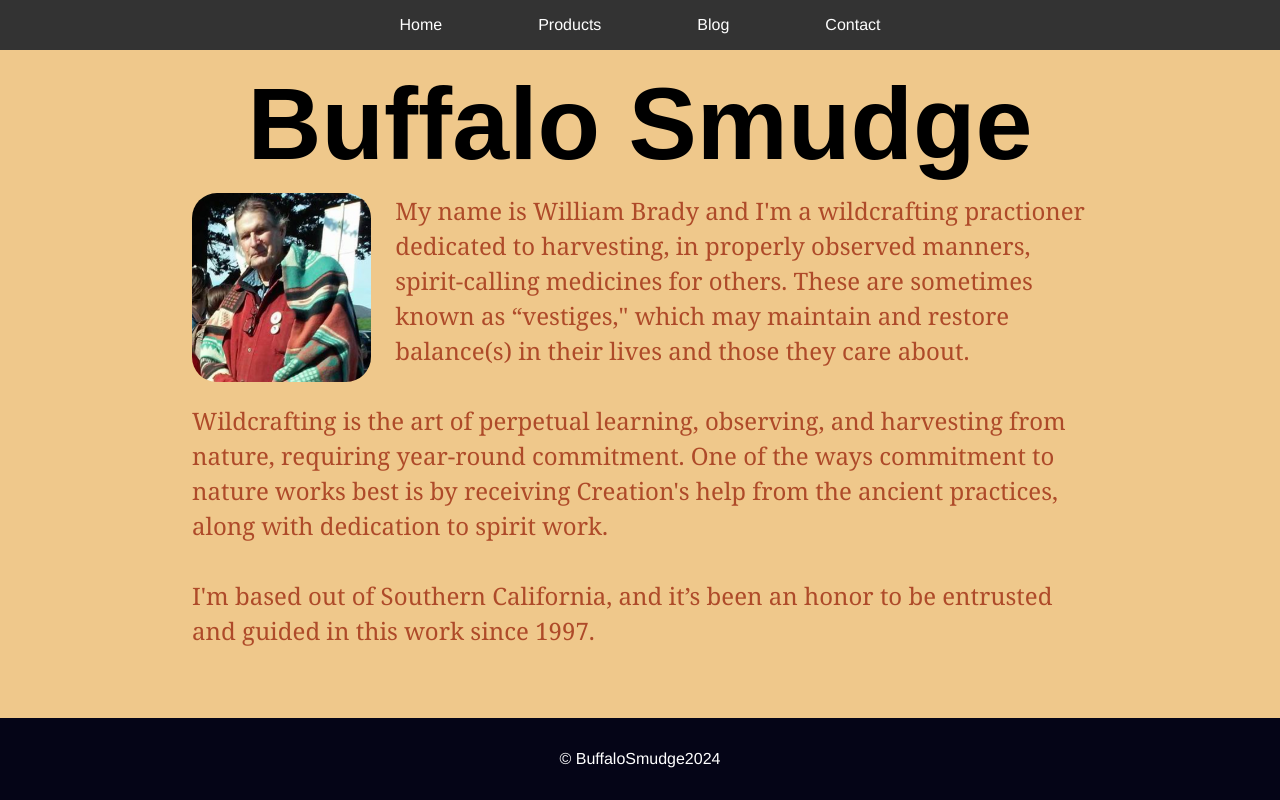
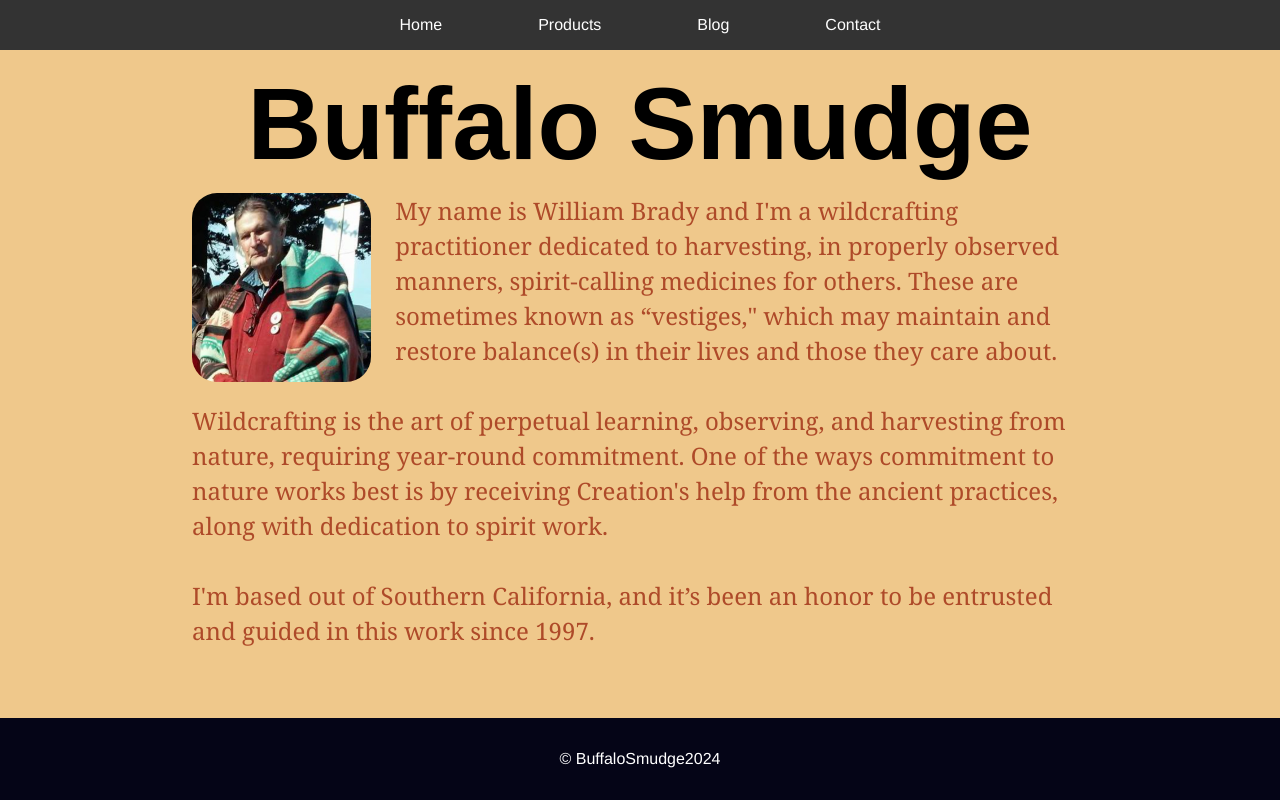
Before and after one commit to alex-pedroza/buffaloSmudge, a plain HTML site: page index.html in a window 1280 px wide. Drawn offline with Linux system fonts and the light colour scheme.

Commit message:
Update index.html

```diff
--- a/index.html
+++ b/index.html
@@ -25,7 +25,7 @@
         <div class="container">
           <img class = "sideSide" src="https://raw.githubusercontent.com/alex-pedroza/buffaloSmudge/main/profile%20pic.png" alt="Billy Brady">
 
-          <p class="about"> My name is William Brady and I'm a wildcrafting practioner dedicated to harvesting,
+          <p class="about"> My name is William Brady and I'm a wildcrafting practitioner dedicated to harvesting,
           in properly observed manners, spirit-calling medicines for others.
           These are sometimes known as “vestiges," which may maintain and restore balance(s) in their
           lives and those they care about.
```
